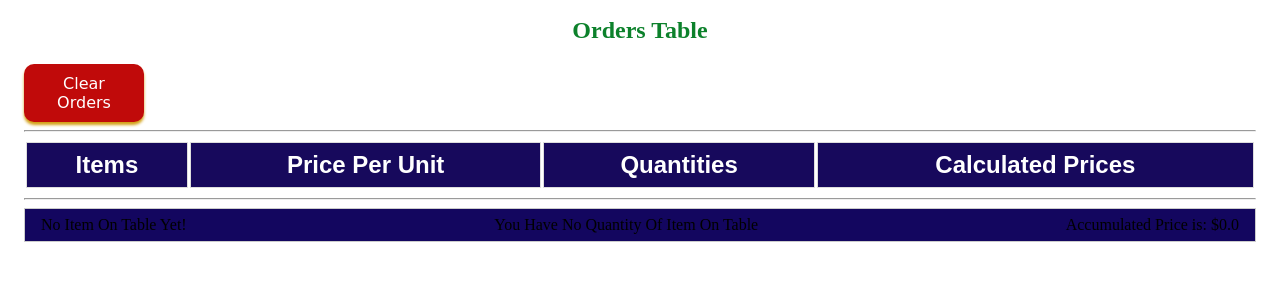
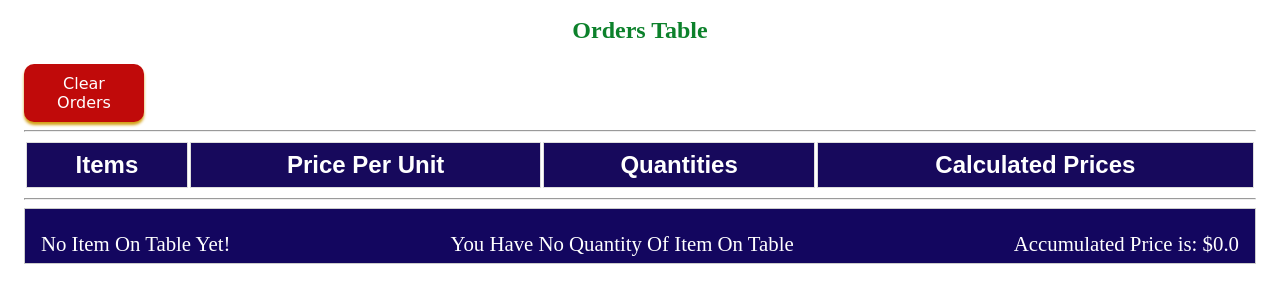
Before and after one commit to DanielAdek/shopping-calculator, a plain HTML site: page UI/index.html in a window 1280 px wide. Shown: the part 336-638 px from the top of the page. Drawn offline with Linux system fonts and the light colour scheme.

Commit message:
add style to current order section

```diff
--- a/UI/main.css
+++ b/UI/main.css
@@ -88,6 +88,17 @@ input:focus {
     cursor: pointer;
     box-shadow: 0 3px 3px #d3a015;
     font-family: cursive;
+}
+
+/* current order section
+========================= */
+
+.current__subtotal,
+.itemsCount,
+.showquantities {
+    font-size: 1.3rem;
+    color: #fff;
+    margin-top: 1rem;
 }
 
 /* =======================
```
